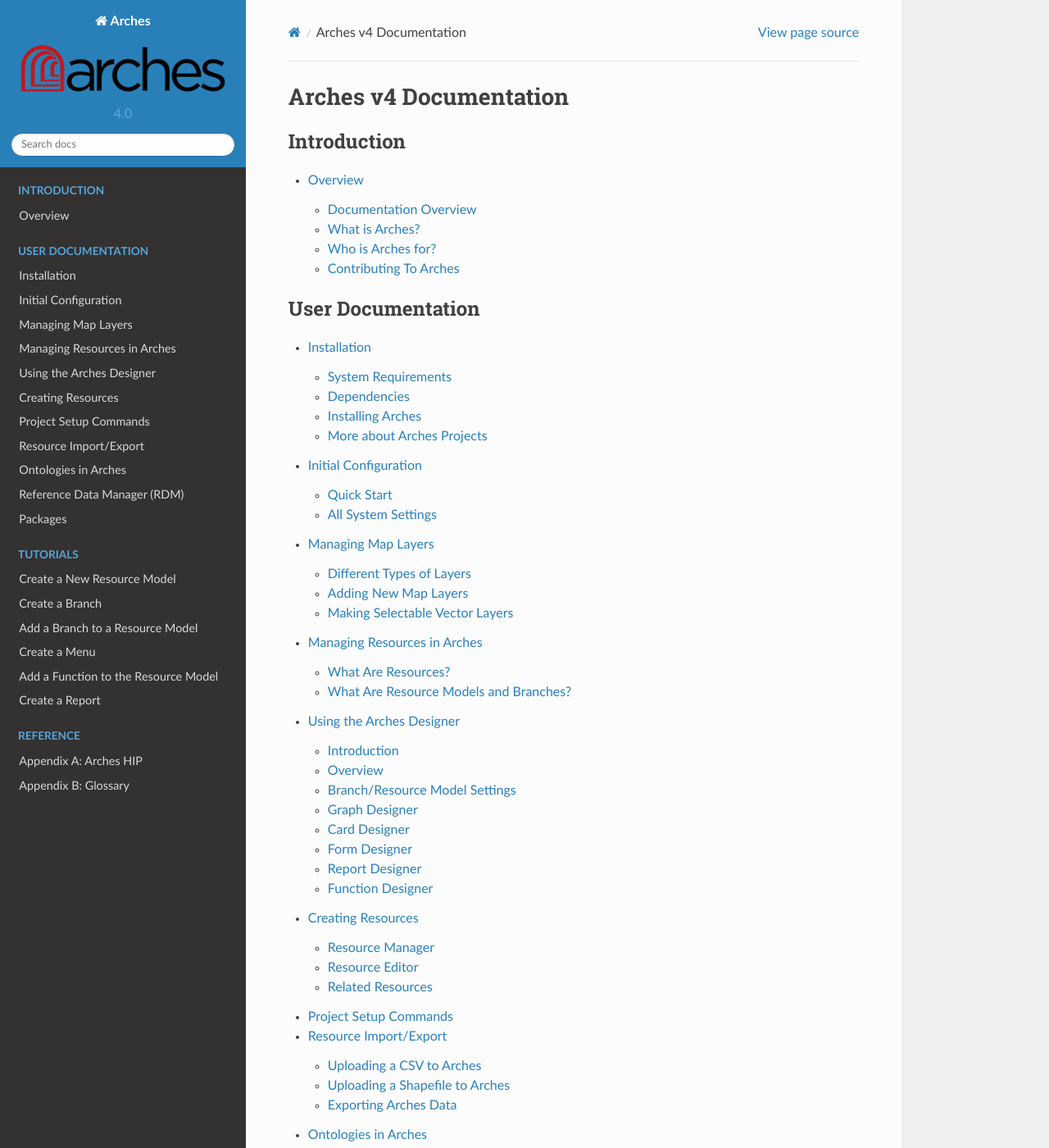
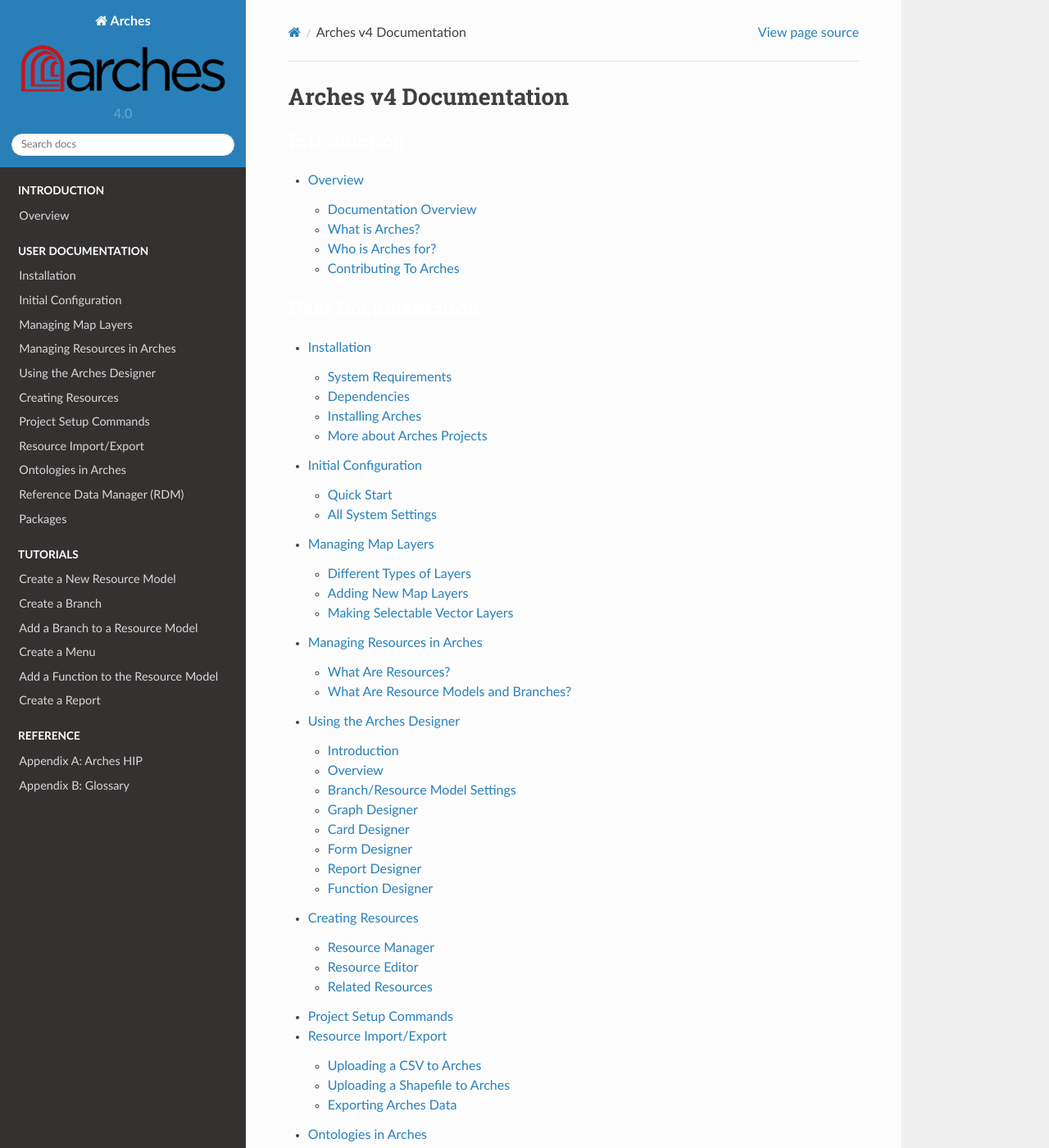
Before and after one commit to archesproject/arches-docs, a Sphinx documentation site: the page built from docs/index.txt, in a window 1280 px wide and 1400 px high. Shown: the whole window at 82% size. Built offline with Sphinx 7.4.7 and the Read the Docs theme 2.0.0, drawn with Linux system fonts in a browser that asks for light colours.

Commit message:
add custom stylesheet

```diff
--- /dev/null
+++ b/docs/_static/css/style.css
@@ -0,0 +1,3 @@
+.caption-text {
+    color:white;
+}
--- a/docs/conf.py
+++ b/docs/conf.py
@@ -361,3 +361,6 @@
 
 # If false, no index is generated.
 #epub_use_index = True
+
+def setup(app):
+    app.add_stylesheet('css/style.css')
```
